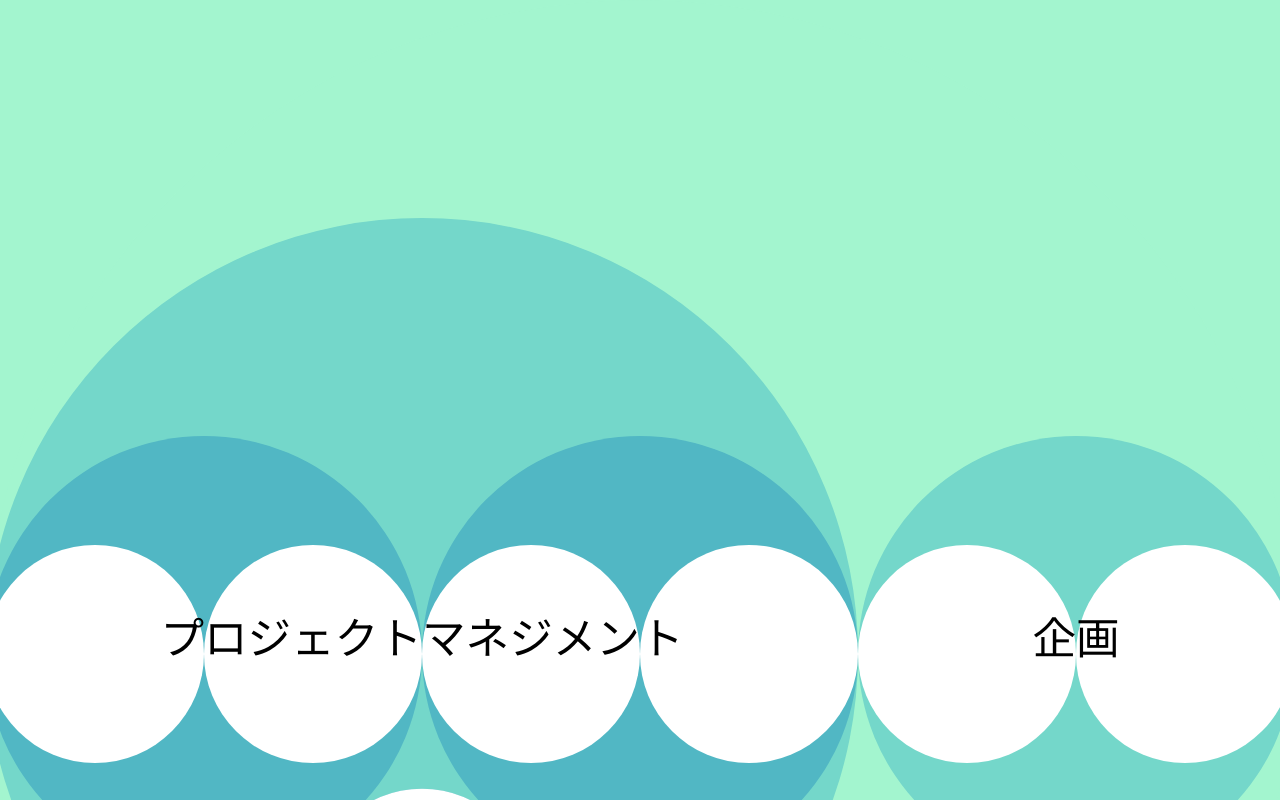
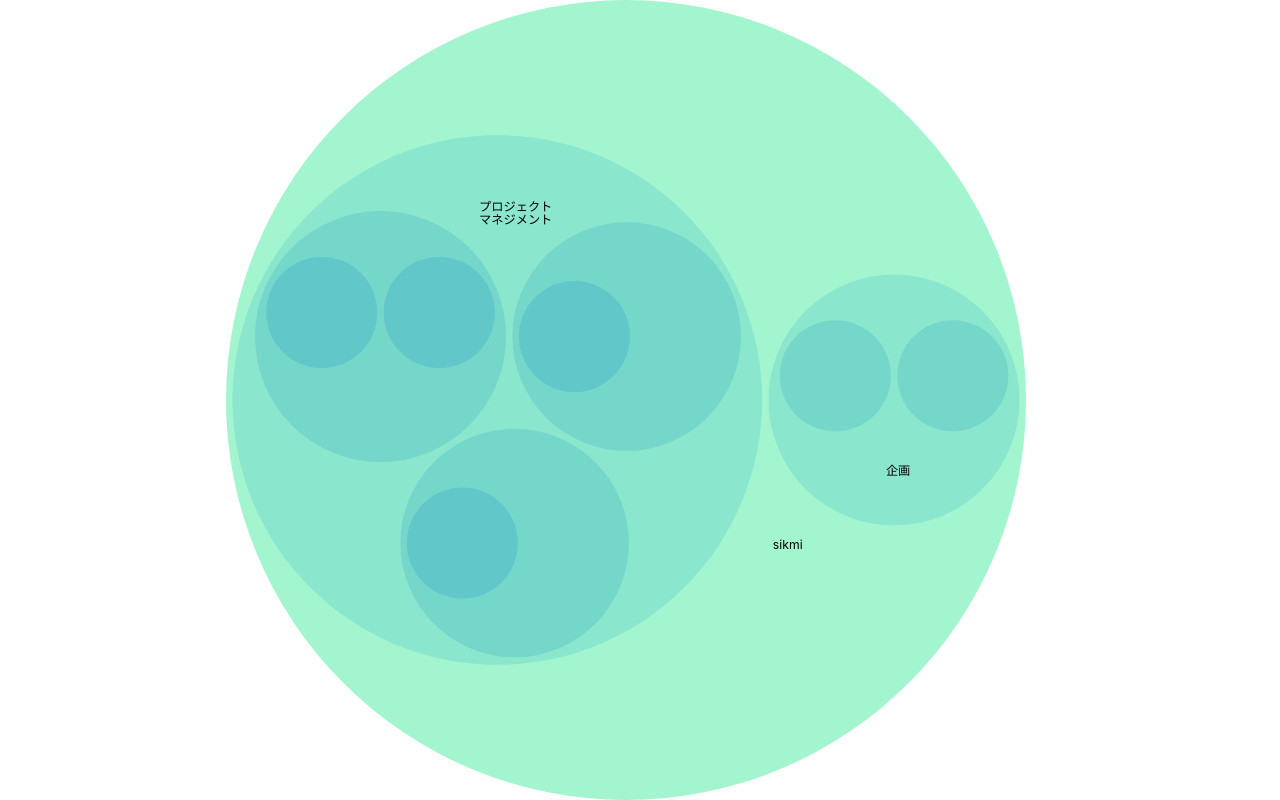
Before and after one commit to yoshitsugu/holacircle, a React (Create React App) app: page / in a window 1280 px wide. Shown: the top 800 px of the page. Built offline with nearby package versions, Linux system fonts and the light colour scheme.

Commit message:
一旦それっぽいのができたところまで

```diff
--- a/package.json
+++ b/package.json
@@ -20,6 +20,7 @@
     "react-redux": "^7.2.0",
     "react-scripts": "3.4.1",
     "redux": "^4.0.5",
+    "styled-components": "^5.1.0",
     "typescript": "^3.7.5"
   },
   "scripts": {
@@ -47,6 +48,7 @@
     "@types/eslint": "^6.8.0",
     "@types/eslint-plugin-prettier": "^3.1.0",
     "@types/prettier": "^2.0.0",
+    "@types/styled-components": "^5.1.0",
     "@types/stylelint": "^9.10.1",
     "eslint": "^6.8.0",
     "eslint-config-airbnb": "^18.1.0",
--- a/src/components/CircleChart/chart.js
+++ /dev/null
@@ -1,85 +0,0 @@
-import * as d3 from 'd3'
-
-// https://observablehq.com/@d3/zoomable-circle-packing
-
-export default (container, data, width, height) => {
-  console.log("======================")
-  console.log("hierarchy data")
-  console.log(d3.hierarchy(data).sum(d => d.value).sort((a, b) => b.value - a.value))
-
-  let pack = data => d3.pack()
-  .size([width, height])
-  (d3.hierarchy(data)
-   .sum(d => d.value)
-   .sort((a, b) => b.value - a.value))
-
-   let color = d3.scaleLinear()
-   .domain([0, 5])
-   .range(["hsl(152,80%,80%)", "hsl(228,30%,40%)"])
-   .interpolate(d3.interpolateHcl)
-
-  const root = pack(data);
-  let focus = root;
-  let view;
-
-  const svg = d3.select(container)
-    .attr("viewBox", `-${width / 2} -${height / 2} ${width} ${height}`)
-    .style("display", "block")
-    .style("margin", "0 -14px")
-    .style("background", color(0))
-    .style("cursor", "pointer")
-    .on("click", () => zoom(root));
-
-  const node = svg.append("g")
-    .selectAll("circle")
-    .data(root.descendants())
-    .join("circle")
-      .attr("fill", d => d.children ? color(d.depth) : "white")
-      .attr("pointer-events", d => !d.children ? "none" : null)
-      .on("mouseover", function() { d3.select(this).attr("stroke", "#000"); })
-      .on("mouseout", function() { d3.select(this).attr("stroke", null); })
-      .on("click", d => focus !== d && (zoom(d), d3.event.stopPropagation()));
-
-  const label = svg.append("g")
-    .style("font", "10px sans-serif")
-    .attr("pointer-events", "none")
-    .attr("text-anchor", "middle")
-    .selectAll("text")
-    .data(root.descendants())
-    .join("text")
-    .style("fill-opacity", d => d.parent === root ? 1 : 0)
-    .style("display", d => d.parent === root ? "inline" : "none")
-    .text(d => d.data.name);
-
-  zoomTo([root.x, root.y, root.r * 2]);
-
-  function zoomTo(v) {
-    const k = width / v[2];
-
-    view = v;
-
-    label.attr("transform", d => `translate(${(d.x - v[0]) * k},${(d.y - v[1]) * k})`);
-    node.attr("transform", d => `translate(${(d.x - v[0]) * k},${(d.y - v[1]) * k})`);
-    node.attr("r", d => d.r * k);
-  }
-
-  function zoom(d) {
-    focus = d;
-
-    const transition = svg.transition()
-        .duration(d3.event.altKey ? 7500 : 750)
-        .tween("zoom", d => {
-          const i = d3.interpolateZoom(view, [focus.x, focus.y, focus.r * 2]);
-          return t => zoomTo(i(t));
-        });
-
-    label
-      .filter(function(d) { return d.parent === focus || this.style.display === "inline"; })
-      .transition(transition)
-        .style("fill-opacity", d => d.parent === focus ? 1 : 0)
-        .on("start", function(d) { if (d.parent === focus) this.style.display = "inline"; })
-        .on("end", function(d) { if (d.parent !== focus) this.style.display = "none"; });
-  }
-
-  return svg.node();
-}
--- /dev/null
+++ b/src/components/CircleChart/chart.ts
@@ -0,0 +1,114 @@
+import * as d3 from 'd3';
+import { HierarchyData } from './index';
+import { HierarchyCircularNode } from 'd3';
+
+// https://observablehq.com/@d3/zoomable-circle-packing
+
+export default (container: SVGElement, data: HierarchyData, width: number, height: number) => {
+  let pack = (data: HierarchyData): HierarchyCircularNode<HierarchyData> =>
+    d3.pack<HierarchyData>().size([width, height]).padding(3)(
+      d3
+        .hierarchy(data)
+        .sum((d) => d.value)
+        .sort((a, b) => Number(b?.value) - Number(a?.value)),
+    );
+
+  let color = d3
+    .scaleLinear<string, string>()
+    .domain([0, 10])
+    .range(['hsl(152,80%,80%)', 'hsl(228,30%,40%)'])
+    .interpolate(d3.interpolateHcl);
+
+  const root = pack(data);
+  let focus = root;
+  let view: [number, number, number];
+
+  const svg = d3
+    .select(container)
+    .attr('viewBox', `-${width / 2} -${height / 2} ${width} ${height}`)
+    .style('display', 'block')
+    .style('margin', '0 -14px')
+    .style('background', 'white')
+    .style('cursor', 'pointer')
+    .on('click', () => zoom(root));
+
+  const nodeFill = (d: HierarchyCircularNode<HierarchyData>) => {
+    return d.data.isLabel ? 'none' : d.children ? color(d.depth) : 'white';
+  };
+
+  const node = svg
+    .append('g')
+    .selectAll('circle')
+    .data(root.descendants())
+    .join('circle')
+    .attr('title', (d) => (d.data.isLabel ? d.data.name : ''))
+    .attr('fill', (d) => nodeFill(d))
+    .attr('pointer-events', (d) => (!d.children ? 'none' : null))
+    .on('mouseover', function () {
+      d3.select(this).attr('stroke', '#999');
+    })
+    .on('mouseout', function () {
+      d3.select<
+        Element | d3.EnterElement | Document | Window | SVGCircleElement | null,
+        HierarchyCircularNode<HierarchyData>
+      >(this).attr('stroke', (d) => color(d.depth));
+    })
+    .on('click', (d) => focus !== d && (zoom(d), d3.event.stopPropagation()));
+
+  const fo = svg
+    .append('g')
+    .selectAll('foreignObject')
+    .data(root.descendants())
+    .join('foreignObject')
+    .attr('pointer-events', 'none')
+    .filter((d) => d.data.isLabel)
+    .attr('x', 0)
+    .attr('y', 0)
+    .attr('height', '200')
+    .attr('width', '200')
+    .attr('class', 'circle-name')
+    .style('opacity', (d) => (d === root || d.parent === root || d.parent?.parent === root ? 1 : 0));
+
+  fo.append('xhtml:div')
+    .style('line-height', 1)
+    .style('width', '100%')
+    .style('height', '100%')
+    .style('display', 'flex')
+    .style('justify-content', 'center')
+    .style('align-items', 'center')
+
+    .html((d) => (d.data.isLabel ? d.data.name : ''));
+
+  zoomTo([root.x, root.y, root.r * 2]);
+
+  function zoomTo(v: [number, number, number]) {
+    const k = width / v[2];
+
+    view = v;
+
+    node.attr('transform', (d) => `translate(${(d.x - v[0]) * k},${(d.y - v[1]) * k})`);
+    node.attr('r', (d) => d.r * k);
+    fo.attr('x', (d) => (d.x - v[0]) * k - (d.r * k) / 1.5)
+      .attr('y', (d) => (d.y - v[1]) * k - (d.r * k) / 1.5)
+      .attr('width', (d) => d.r * k * 1.5)
+      .attr('height', (d) => d.r * k * 1.5)
+      .attr('font-size', (d) => (d.r * k) / 4);
+  }
+
+  function zoom(d: HierarchyCircularNode<HierarchyData>) {
+    focus = d;
+
+    svg
+      .transition()
+      .duration(d3.event.altKey ? 7500 : 750)
+      .tween('zoom', () => {
+        const i = d3.interpolateZoom(view, [focus.x, focus.y, focus.r * 2]);
+        return (t: number) => zoomTo(i(t));
+      });
+    fo.style('opacity', (d) => {
+      return d.parent?.parent === focus || d.parent == focus || d === focus ? 1 : 0;
+    });
+  }
+
+  return svg.node();
+};
--- a/src/components/CircleChart/index.tsx
+++ b/src/components/CircleChart/index.tsx
@@ -1,37 +1,51 @@
+import styled from 'styled-components';
+
 import React, { FC, useEffect, useRef } from 'react';
 import Circle from 'models/Circle';
 import chart from './chart';
 
-interface HierarchyData {
+const Wrapper = styled.div`
+  background: #fff;
+  height: 100vh;
+  width: 100vw;
+`;
+
+export interface HierarchyData {
   name: string;
   value: number;
   children: HierarchyData[];
-};
+  isLabel: boolean;
+}
 
 const circleToChartData = (circle: Circle): HierarchyData => {
   return {
     name: circle.name,
     value: circle.scale(),
-    children: circle.circles.map(circleToChartData),
+    isLabel: false,
+    children: circle.circles
+      .map(circleToChartData)
+      .concat([{ name: circle.name, value: 2, isLabel: true, children: [] }]),
   };
+};
+
+interface CircleChartProps {
+  rootCircle: Circle;
 }
 
-interface CircleChartProps {
-  rootCircle: Circle
-}
-
-const CircleChart: FC<CircleChartProps> = ({
-  rootCircle
-}) => {
-  const d3Container = useRef(null)
+const CircleChart: FC<CircleChartProps> = ({ rootCircle }) => {
+  const d3Container = useRef<SVGSVGElement | null>(null);
 
   useEffect(() => {
     if (d3Container.current) {
-      chart(d3Container.current, circleToChartData(rootCircle), 300, 300)
+      chart(d3Container.current, circleToChartData(rootCircle), 300, 300);
     }
-  })
+  });
 
-  return <svg ref={d3Container} />
+  return (
+    <Wrapper>
+      <svg style={{ width: '100%', height: '100%' }} ref={d3Container} />
+    </Wrapper>
+  );
 };
 
 export default CircleChart;
--- a/src/redux/modules/circleModule.ts
+++ b/src/redux/modules/circleModule.ts
@@ -1,102 +1,80 @@
-import { createSlice } from "@reduxjs/toolkit";
-import Circle from "models/Circle";
+import { createSlice } from '@reduxjs/toolkit';
+import Circle from 'models/Circle';
 
 type State = {
-  rootCircle: Circle
-}
+  rootCircle: Circle;
+};
 
 const rakuen = new Circle({
-  name: '楽園'
-})
+  name: '楽園',
+});
 
 const hogekanri = new Circle({
-  name: '株式会社XXX ほげほげ管理基盤'
-})
+  name: '株式会社XXX ほげほげ管理基盤',
+});
 
 const launchUpDiv = new Circle({
   name: 'LaunchUp Div',
-  circles: [
-    rakuen,
-    hogekanri
-  ]
-})
+  circles: [rakuen],
+});
 
 const ojisan = new Circle({
   name: 'おじさんファンクラブ',
-  circles: [
-  ]
-})
+  circles: [],
+});
 
 const communityDiv = new Circle({
   name: 'Community Div',
-  circles: [
-    ojisan
-  ]
-})
-
+  circles: [ojisan],
+});
 
 const sengoku = new Circle({
   name: '戦国 Subdiv',
-  circles: []
-})
+  circles: [],
+});
 
 const seed = new Circle({
   name: 'seed subdiv',
-  circles: []
-})
+  circles: [],
+});
 
 const txdiv = new Circle({
   name: 'TX Div',
-  circles: [
-    sengoku,
-    seed,
-  ]
-})
+  circles: [sengoku, seed],
+});
 
 const pm = new Circle({
   name: 'プロジェクトマネジメント',
-  circles: [
-    txdiv,
-    launchUpDiv,
-    communityDiv,
-  ]
-
+  circles: [txdiv, launchUpDiv, communityDiv],
 });
 
 const onlineevent = new Circle({
   name: 'オンラインイベント',
-  circles: []
-})
+  circles: [],
+});
 
 const comunittymarketing = new Circle({
   name: 'コミュニティーマーケティング',
-  circles: []
-})
+  circles: [],
+});
 
 const kikaku = new Circle({
   name: '企画',
-  circles: [
-    onlineevent,
-    comunittymarketing,
-  ]
+  circles: [onlineevent, comunittymarketing],
 });
 
 const initialState: State = {
   rootCircle: new Circle({
     name: 'sikmi',
     roles: [],
-    circles: [
-      pm,
-      kikaku,
-    ]
-  })
-}
+    circles: [pm, kikaku],
+  }),
+};
 
 const circleModule = createSlice({
   name: 'circles',
   initialState,
-  reducers: {
-  }
-})
+  reducers: {},
+});
 
-export default circleModule
+export default circleModule;
```
Also changed, not shown: .stylelintrc.js, 1 other file (tests, documents, lock files or other folders).
